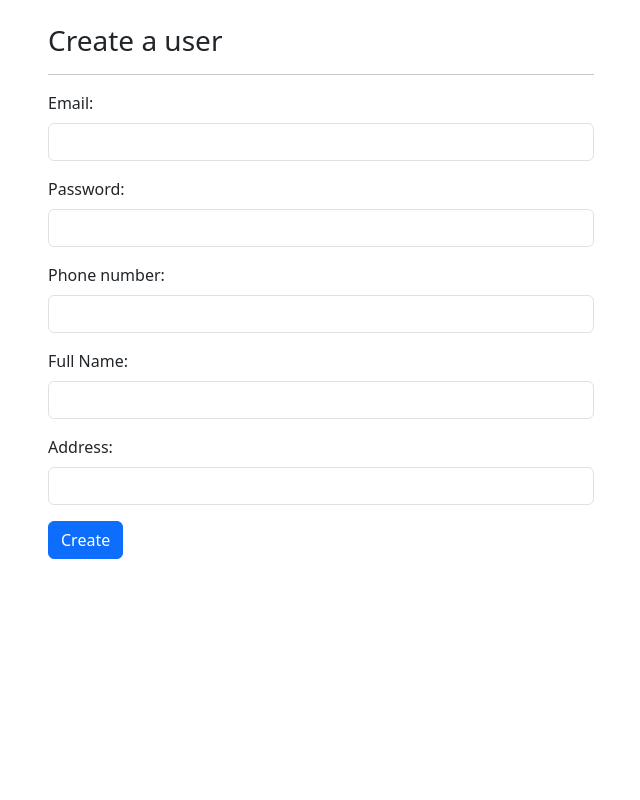
After one commit to bghuy/java-spring-mvc, a Java web app: page /admin/user in a window 1280 px wide. The commit adds this page. Shown: the whole page, without its empty margins (319-959 px from the left). Run offline with Spring Boot 4, a stand-in JSP engine, Linux system fonts and the light colour scheme.

Commit message:
apply repository design pattern

```diff
--- a/pom.xml
+++ b/pom.xml
@@ -61,6 +61,10 @@
 			<groupId>org.glassfish.web</groupId>
 			<artifactId>jakarta.servlet.jsp.jstl</artifactId>
 		</dependency>
+		<dependency>
+			<groupId>org.springframework.boot</groupId>
+			<artifactId>spring-boot-starter-data-jpa</artifactId>
+		</dependency>
 	</dependencies>
 
 	<build>
--- a/src/main/java/vn/bachgiahuy/laptopshop/config/WebMvcConfig.java
+++ b/src/main/java/vn/bachgiahuy/laptopshop/config/WebMvcConfig.java
@@ -4,6 +4,7 @@ import org.springframework.context.annotation.Bean;
 import org.springframework.context.annotation.Configuration;
 import org.springframework.web.servlet.ViewResolver;
 import org.springframework.web.servlet.config.annotation.EnableWebMvc;
+import org.springframework.web.servlet.config.annotation.ResourceHandlerRegistry;
 import org.springframework.web.servlet.config.annotation.ViewResolverRegistry;
 import org.springframework.web.servlet.config.annotation.WebMvcConfigurer;
 import org.springframework.web.servlet.view.InternalResourceViewResolver;
@@ -25,4 +26,9 @@ public class WebMvcConfig implements WebMvcConfigurer {
     public void configureViewResolvers(ViewResolverRegistry registry) {
         registry.viewResolver(viewResolver());
     }
+
+    @Override
+    public void addResourceHandlers(ResourceHandlerRegistry registry) {
+        registry.addResourceHandler("/css/**").addResourceLocations("/resources/css/");
+    }
 }
--- a/src/main/java/vn/bachgiahuy/laptopshop/controller/UserController.java
+++ b/src/main/java/vn/bachgiahuy/laptopshop/controller/UserController.java
@@ -3,16 +3,20 @@ package vn.bachgiahuy.laptopshop.controller;
 import org.springframework.stereotype.Controller;
 import org.springframework.ui.Model;
 import org.springframework.web.bind.annotation.RequestMapping;
+import org.springframework.web.bind.annotation.RequestMethod;
 import org.springframework.web.bind.annotation.RestController;
+
+import vn.bachgiahuy.laptopshop.domain.User;
 
 import vn.bachgiahuy.laptopshop.service.UserService;
 
 import org.springframework.web.bind.annotation.GetMapping;
+import org.springframework.web.bind.annotation.ModelAttribute;
 import org.springframework.web.bind.annotation.RequestParam;
 
 @Controller
 public class UserController {
-    private UserService userService;
+    private final UserService userService;
 
     public UserController(UserService userService) {
         this.userService = userService;
@@ -20,8 +24,22 @@ public class UserController {
 
     @RequestMapping("/")
     public String getHomePage(Model model) {
-        String page = this.userService.handleHelloWorld();
-        model.addAttribute("eric", page);
+        model.addAttribute("eric", "user");
         return "hello";
     }
+
+    @RequestMapping("/admin/user")
+    public String getCreateUserPage(Model model) {
+        model.addAttribute("newUser", new User());
+        return "/admin/user/create";
+    }
+
+    @RequestMapping(value = "/admin/user/create", method = RequestMethod.POST)
+    public String createUser(Model model, @ModelAttribute("newUser") User newUser) {
+        System.out.println(newUser.toString());
+        User savedUser = this.userService.saveUser(newUser);
+        System.out.println(savedUser);
+        return "redirect:/";
+    }
+
 }
--- /dev/null
+++ b/src/main/webapp/WEB-INF/view/admin/user/create.jsp
@@ -0,0 +1,50 @@
+<%@page contentType="text/html" pageEncoding="UTF-8"%>
+<%@taglib prefix="c" uri="http://java.sun.com/jsp/jstl/core"%>
+<%@taglib uri="http://www.springframework.org/tags/form" prefix="form"%>
+<html lang="en">
+<head>
+    <meta charset="UTF-8">
+    <meta name="viewport" content="width=device-width, initial-scale=1.0">
+    <link href="https://cdn.jsdelivr.net/npm/bootstrap@5.3.2/dist/css/bootstrap.min.css" rel="stylesheet">
+    <!-- Latest compiled JavaScript-->
+    <script src="https://cdn.jsdelivr.net/npm/bootstrap@5.3.2/dist/js/bootstrap.bundle.min.js"></script>
+    <script src="https://ajax.googleapis.com/ajax/libs/jquery/3.7.1/jquery.min.js"></script>
+    <title>Document</title>
+</head>
+<body>
+    <!-- center the form bellow -->
+    <div class="container  mt-4">
+      <div class="row">
+        <div class="col-md-6 col-12 mx-auto">
+          <h3>Create a user</h3>
+          <hr />
+          <form:form action="/admin/user/create" method="post" modelAttribute="newUser">
+              <div class="mb-3">
+                <label class="form-label">Email:</label>
+                <form:input type="email" class="form-control" path="email"/>
+              </div>
+              <div class="mb-3">
+                <label class="form-label">Password:</label>
+                <form:input type="password" class="form-control" path="password" />
+              </div>
+              <div class="mb-3">
+                <label  class="form-label">Phone number:</label>
+                <form:input type="text" class="form-control" path="phone"/>
+              </div>
+              <div class="mb-3">
+                <label class="form-label">Full Name:</label>
+                <form:input type="text" class="form-control" path="fullName"/>
+              </div>
+              <div class="mb-3">
+                <label  class="form-label">Address:</label>
+                <form:input type="text" class="form-control" path="address"/>
+              </div>
+              <button type="submit" class="btn btn-primary">Create</button>
+            </form:form>
+        </div>
+
+      </div>
+
+      </div>
+</body>
+</html>
--- /dev/null
+++ b/src/main/webapp/resources/css/demo.css
@@ -0,0 +1,4 @@
+button {
+    background-color: red;
+    color           : aqua;
+}
```
Also changed, not shown: src/main/java/vn/bachgiahuy/laptopshop/domain/User.java (added, +73 -0 lines), src/main/java/vn/bachgiahuy/laptopshop/repository/UserRepository.java (added, +11 -0 lines), src/main/java/vn/bachgiahuy/laptopshop/service/UserService.java (+13 -0 lines), src/main/resources/static/eric.html (deleted, +0 -10 lines), src/main/webapp/WEB-INF/view/hello.jsp (+8 -0 lines).
